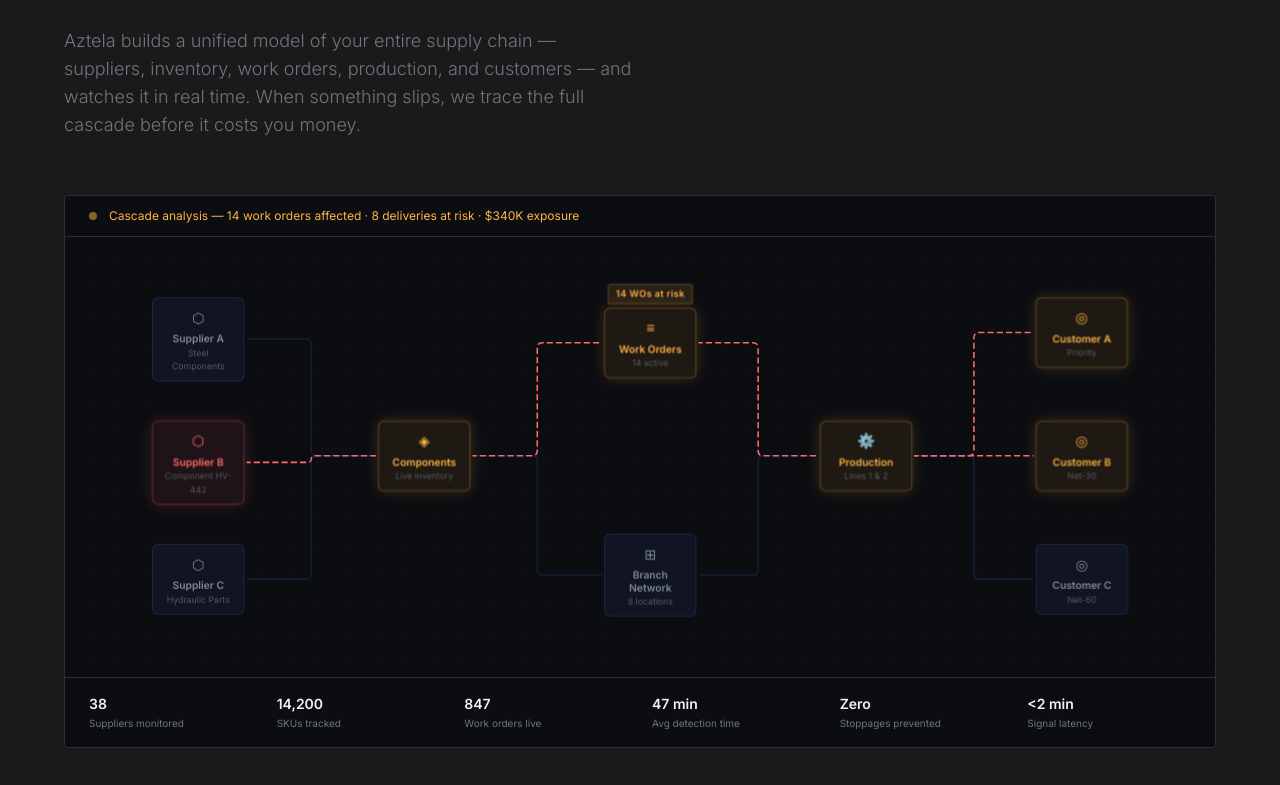
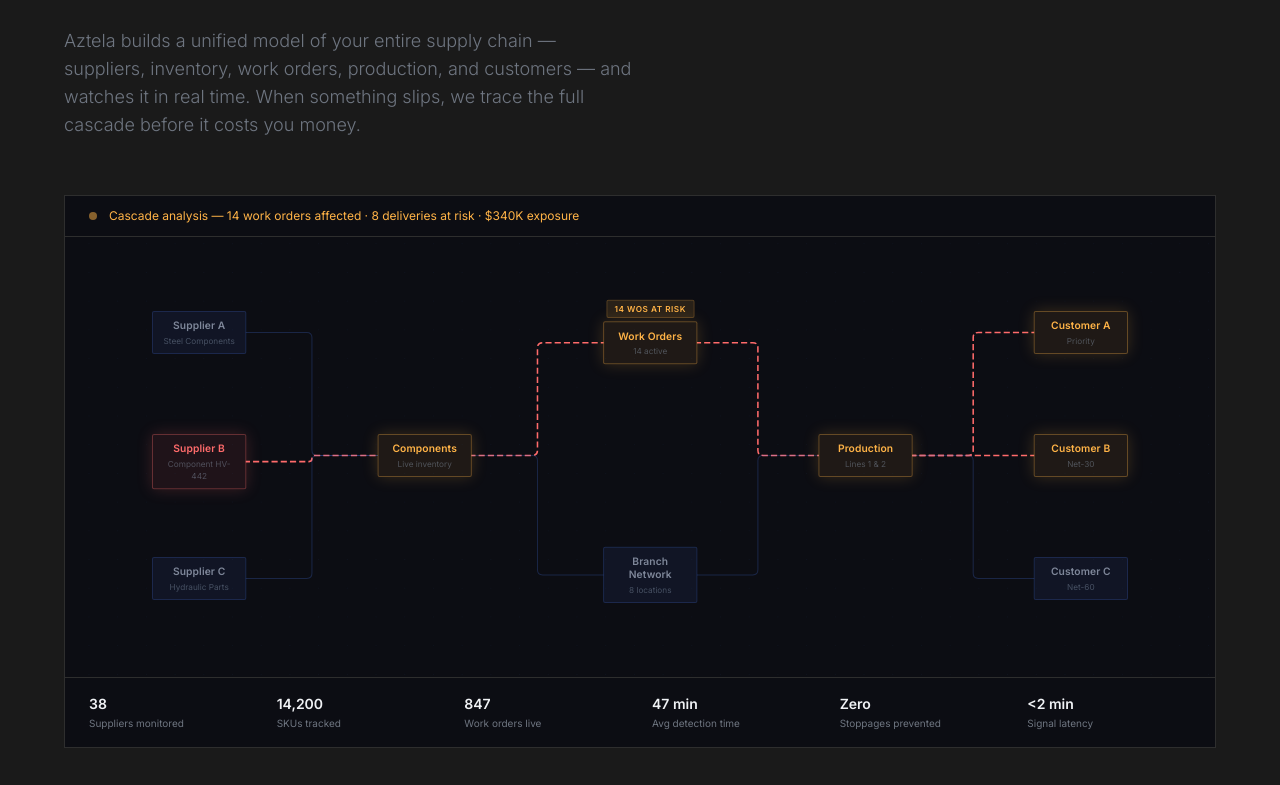
Before and after one commit to aztela-co/aztela-landing-page, a Next.js app: page / in a window 1280 px wide. Shown: the part 4680-5465 px from the top of the page. Built offline with nearby package versions, Linux system fonts and the light colour scheme.

Commit message:
Match React Flow nodes to page design system, remove React Flow default styles

```diff
--- a/app/globals.css
+++ b/app/globals.css
@@ -25,6 +25,12 @@
   -webkit-font-smoothing: antialiased;
   -moz-osx-font-smoothing: grayscale;
 }
+
+/* React Flow overrides — match page design system */
+.react-flow__node { box-shadow: none !important; }
+.react-flow__node.selected, .react-flow__node:focus { outline: none !important; box-shadow: none !important; }
+.react-flow__edge-path { transition: stroke 0.6s ease; }
+.react-flow__attribution { display: none !important; }
 
 /* Scroll-triggered animation */
 .reveal {
--- a/components/OperationalNetwork.tsx
+++ b/components/OperationalNetwork.tsx
@@ -85,36 +85,44 @@
   return null;
 }
 
-// Custom node
+// Custom node — matches page design system
 function OpNode({ data }: { data: Record<string, unknown> }) {
   const d = data as {
     label: string; sub: string; icon: string;
     bg: string; border: string; glow: string; tc: string;
     badge: { text: string; color: string; bg: string } | null;
   };
-  const handleStyle = { background: "transparent", border: "none", width: 6, height: 6 };
+  const h = { background: "transparent", border: "none", width: 1, height: 1, minWidth: 1 };
   return (
     <div style={{
-      width: 90, padding: "8px 8px 7px", borderRadius: 6,
+      width: 92, padding: "7px 10px 6px",
+      borderRadius: 2,
       background: d.bg, border: d.border, boxShadow: d.glow,
-      transition: "all 0.55s ease", textAlign: "center", position: "relative",
-      backdropFilter: "blur(4px)",
+      transition: "background 0.5s ease, border 0.5s ease, box-shadow 0.5s ease",
+      textAlign: "center", position: "relative",
     }}>
-      <Handle type="target" position={Position.Left}   style={handleStyle} />
-      <Handle type="target" position={Position.Top}    style={handleStyle} />
-      <Handle type="source" position={Position.Right}  style={handleStyle} />
-      <Handle type="source" position={Position.Bottom} style={handleStyle} />
+      <Handle type="target" position={Position.Left}   style={h} />
+      <Handle type="target" position={Position.Top}    style={h} />
+      <Handle type="source" position={Position.Right}  style={h} />
+      <Handle type="source" position={Position.Bottom} style={h} />
       {d.badge && (
         <div style={{
-          position: "absolute", top: -24, left: "50%", transform: "translateX(-50%)",
-          background: d.badge.bg, border: `1px solid ${d.badge.color}40`,
-          color: d.badge.color, fontSize: 9, padding: "2px 7px", borderRadius: 3,
-          whiteSpace: "nowrap", fontFamily: "var(--font-inter)", fontWeight: 600, letterSpacing: "0.04em",
+          position: "absolute", top: -22, left: "50%", transform: "translateX(-50%)",
+          background: d.badge.bg, border: `1px solid ${d.badge.color}35`,
+          color: d.badge.color, fontSize: 8, padding: "2px 7px", borderRadius: 2,
+          whiteSpace: "nowrap", fontFamily: "var(--font-inter)", fontWeight: 600,
+          letterSpacing: "0.06em", textTransform: "uppercase" as const,
         }}>{d.badge.text}</div>
       )}
-      <div style={{ fontSize: 14, marginBottom: 4, color: d.tc, transition: "color 0.55s ease" }}>{d.icon as string}</div>
-      <div style={{ fontSize: 10, fontWeight: 600, color: d.tc, fontFamily: "var(--font-inter)", transition: "color 0.55s ease", lineHeight: 1.2 }}>{d.label as string}</div>
-      <div style={{ fontSize: 8.5, color: "rgba(180,190,210,0.4)", fontFamily: "var(--font-inter)", marginTop: 2 }}>{d.sub as string}</div>
+      <div style={{
+        fontSize: 10, fontWeight: 600, letterSpacing: "0.01em",
+        color: d.tc, fontFamily: "var(--font-inter)",
+        transition: "color 0.5s ease", lineHeight: 1.3,
+      }}>{d.label as string}</div>
+      <div style={{
+        fontSize: 8, color: "rgba(160,175,200,0.38)",
+        fontFamily: "var(--font-inter)", marginTop: 2,
+      }}>{d.sub as string}</div>
     </div>
   );
 }
@@ -208,7 +216,7 @@
           </p>
         </div>
 
-        <div ref={ref} className="border border-[var(--border)] rounded-sm overflow-hidden" style={{ background: "rgba(10,11,16,0.85)" }}>
+        <div ref={ref} className="border border-[var(--border)] overflow-hidden" style={{ background: "rgba(10,12,18,0.9)" }}>
 
           {/* Status bar */}
           <div className="border-b border-[var(--border)] px-6 py-3 flex items-center gap-3">
```
